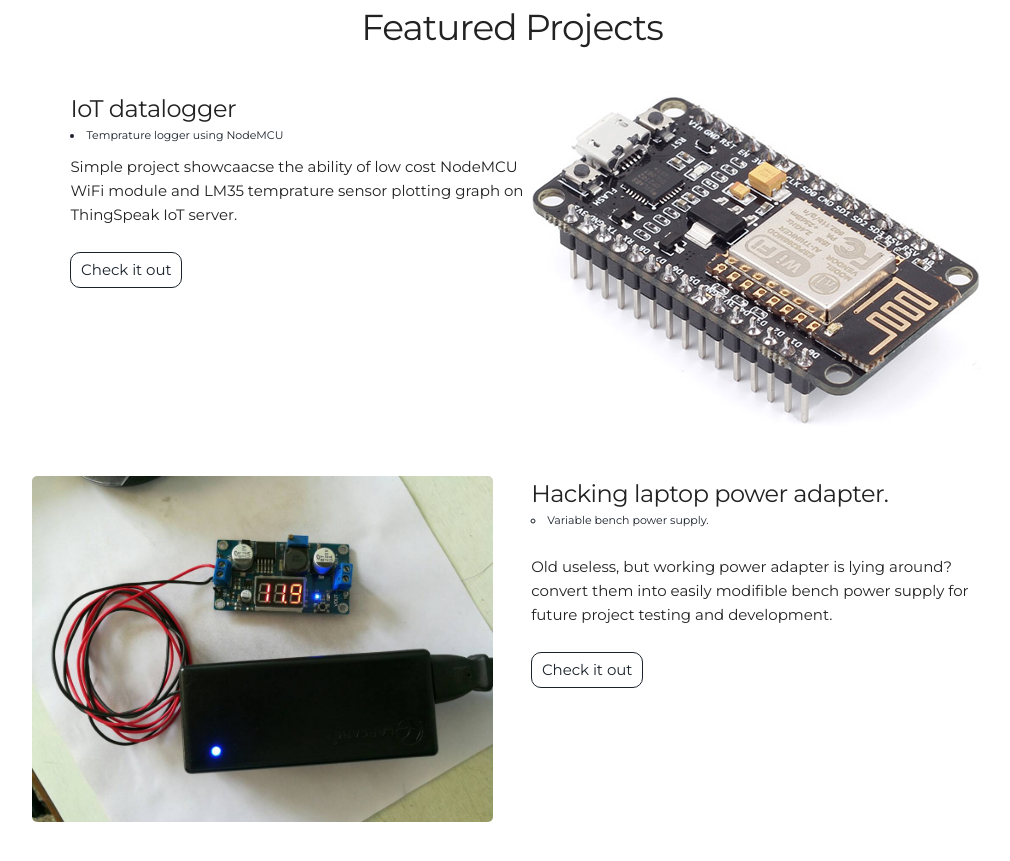
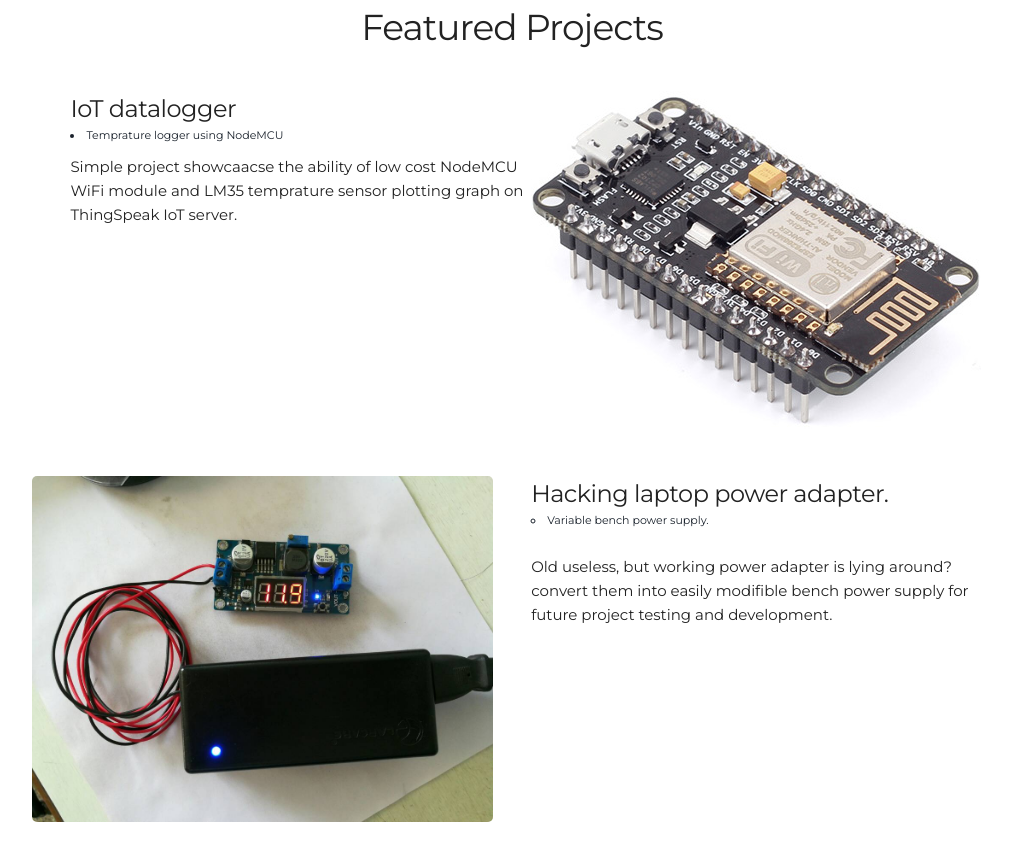
Before and after one commit to sdrshnptl/sdrshnptl, a Jekyll site: the page built from index.html, in a window 1280 px wide and 900 px high, scrolled down 1168 px. Shown: the top 861 px of the window, without its empty margins (128-1138 px from the left). Built offline with Jekyll 4.4.1, drawn with Linux system fonts in a browser that asks for light colours.

Commit message:
Update projects.html
disabled "check out" button

```diff
--- a/_includes/projects.html
+++ b/_includes/projects.html
@@ -12,7 +12,7 @@
       <p>
 	  Simple project showcaacse the ability of low cost NodeMCU WiFi module and LM35 temprature sensor plotting graph on ThingSpeak IoT server.
 	  </p>
-      <a class="project-link" href="https://uculurtech.github.io/iot/2017/03/07/IoT-datalogger/">Check it out</a>
+      <!--a class="project-link" href="https://uculurtech.github.io/iot/2017/03/07/IoT-datalogger/">Check it out</a-->
     </div>
   </div>
   <div class="row user-projects">
@@ -27,7 +27,7 @@
       <p>
 	  Old useless, but working power adapter is lying around? convert them into easily modifible bench power supply for future project testing and development.
 	  </p>
-      <a class="project-link" href="https://uculurtech.github.io/2017/05/20/power-supply-from-old-laptop-adapter/">Check it out</a>
+      <!--a class="project-link" href="https://uculurtech.github.io/2017/05/20/power-supply-from-old-laptop-adapter/">Check it out</a-->
     </div>
   </div>
 </div>
```
